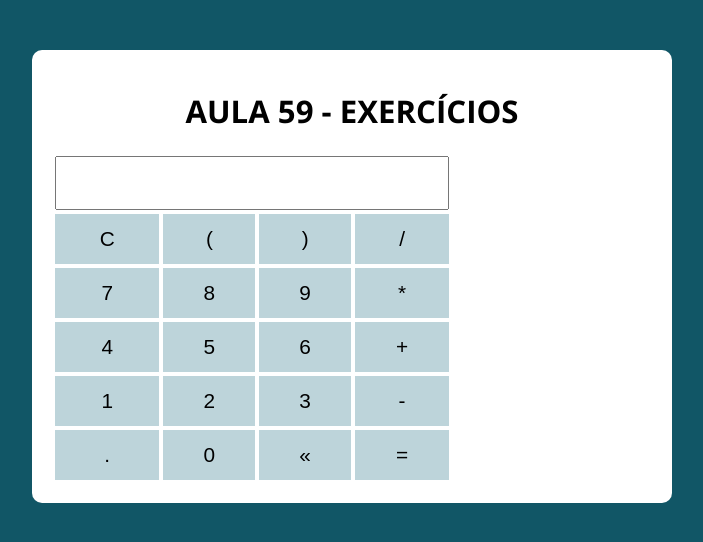
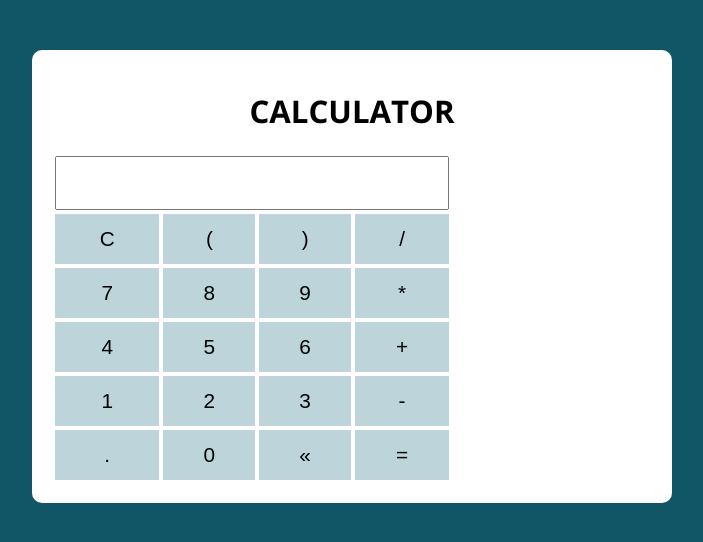
Before and after one commit to davidcpatricio/js-calculator, a plain HTML site: page index.html in a window 1280 px wide. Shown: the whole page, without its empty margins (288-991 px from the left). Drawn offline with nearby package versions, Linux system fonts and the light colour scheme.

Commit message:
Change title page

```diff
--- a/index.html
+++ b/index.html
@@ -4,14 +4,14 @@
 <head>
   <meta charset="UTF-8">
   <meta name="viewport" content="width=device-width, initial-scale=1.0">
-  <title>Aula 59 - Exercícios</title>
+  <title>Calculator</title>
   <link rel="stylesheet" href="./assets/css/style.css">
 </head>
 
 <body>
 
   <section class="container">
-    <h1>Aula 59 - Exercícios</h1>
+    <h1>Calculator</h1>
 
     <table class="calculator">
       <tr>
```
